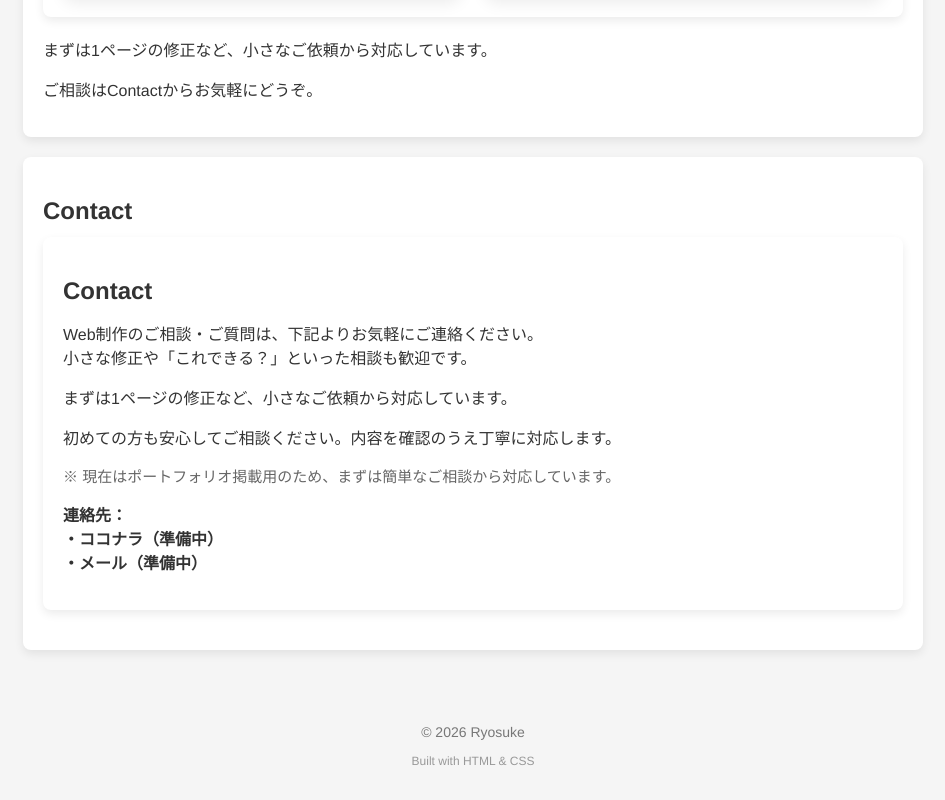
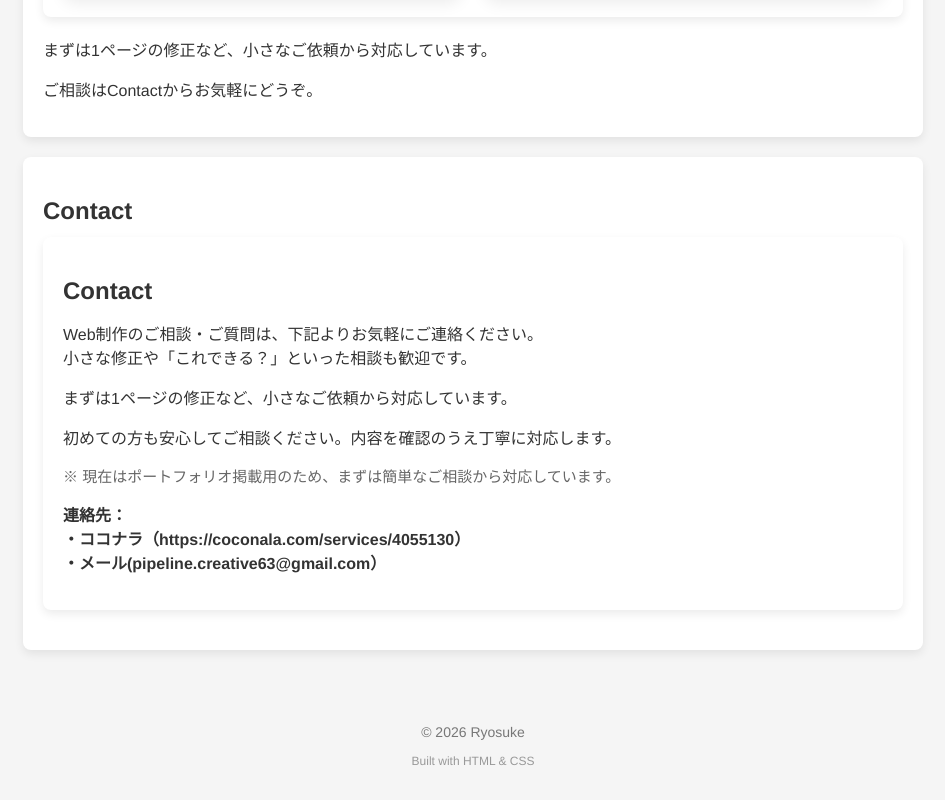
Before and after one commit to RYOSUKE63-tube/ryo63, a plain HTML site: page index.html in a window 1280 px wide. Shown: the part 3364-4164 px from the top of the page, without its empty margins (167-1112 px from the left). Drawn offline with Linux system fonts and the light colour scheme.

Commit message:
Add files via upload

```diff
--- a/index.html
+++ b/index.html
@@ -263,8 +263,8 @@
 
   <p class="contact-method">
     連絡先：<br>
-    ・ココナラ（準備中）<br>
-    ・メール（準備中）
+    ・ココナラ（https://coconala.com/services/4055130）<br>
+    ・メール(pipeline.creative63@gmail.com）
   </p>
   </section>
   </main>
```
